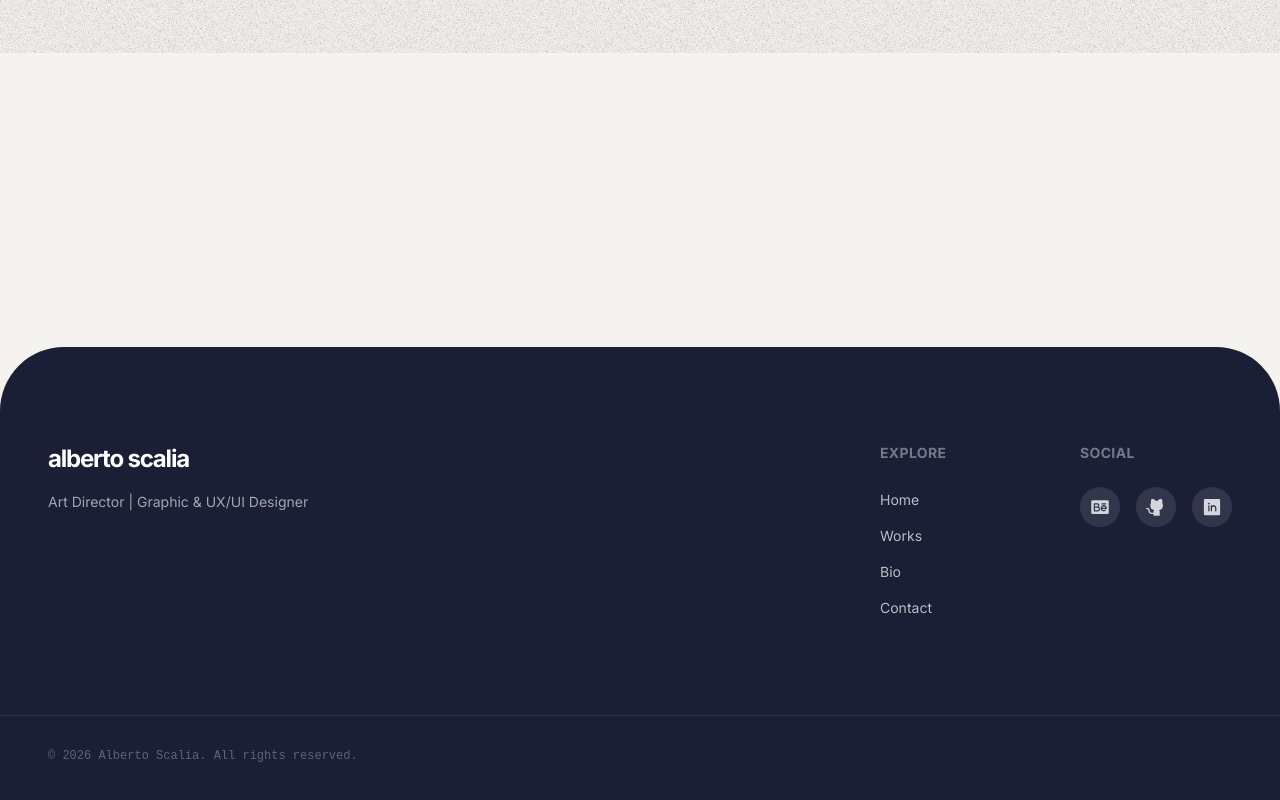
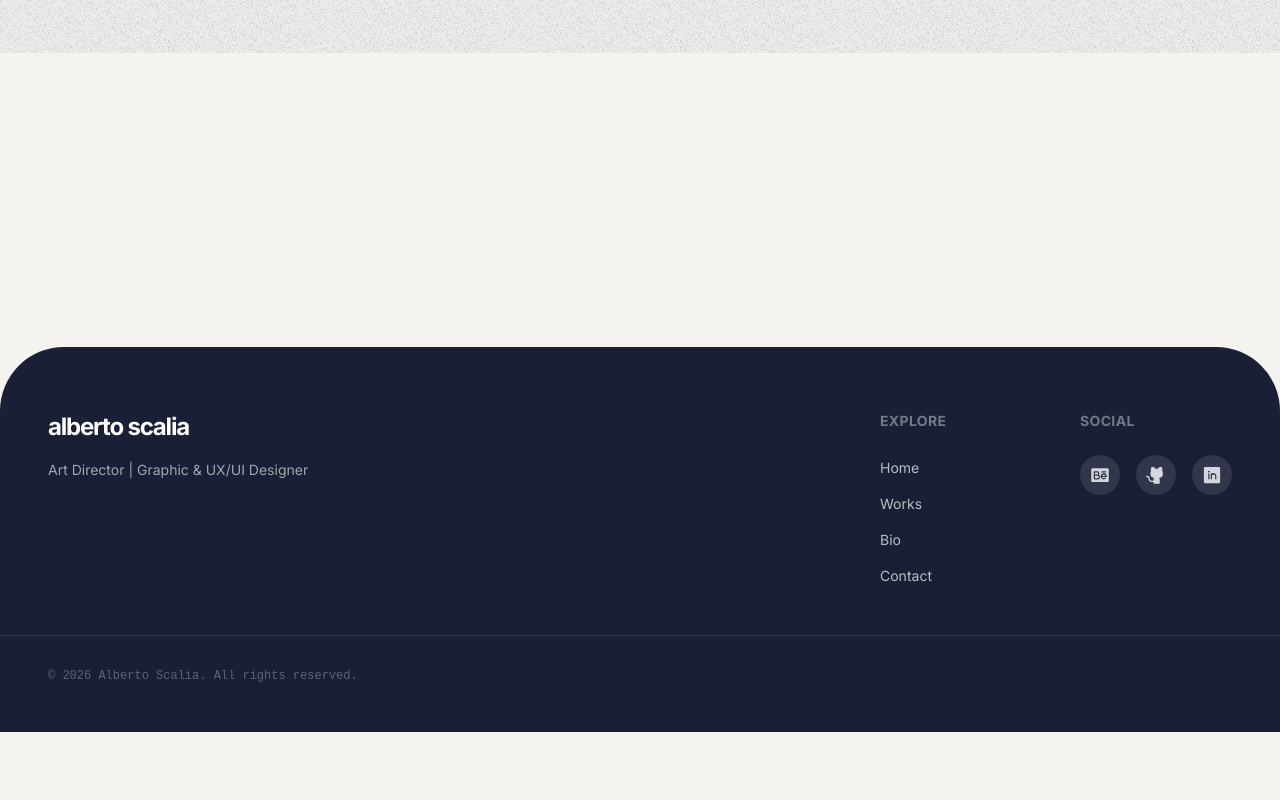
Before and after one commit to AlbertoScalia/portfolio, a React (Vite) app: page /portfolio/contact in a window 1280 px wide. Shown: the part 747-1547 px from the top of the page. After the commit the page ends 1479 px from the top, so only its background shows below. Built offline with nearby package versions, Linux system fonts and the light colour scheme.

Commit message:
Tenth commit

```diff
--- a/src/components/Footer.jsx
+++ b/src/components/Footer.jsx
@@ -5,7 +5,7 @@ import { BehanceLogo, GithubLogo, LinkedinLogo } from '@phosphor-icons/react';
 export default function Footer() {
     return (
         /* 1. Cambiato bg-white in bg-blue e rimosso il bordo grigio */
-        <footer className="relative z-10 bg-blue pt-24 pb-12 rounded-t-[4rem]">
+        <footer className="relative z-10 bg-blue pt-16 pb-12 rounded-t-[4rem]">
             <div className="max-w-7xl mx-auto px-6 lg:px-12 flex flex-col md:flex-row justify-between gap-12">
                 <div className="max-w-sm">
                     {/* 2. Testo ora bianco (o light) */}
@@ -53,7 +53,7 @@ export default function Footer() {
             </div>
 
             {/* 5. Bordo inferiore e copyright adattati al blu */}
-            <div className="max-w-7xl mx-auto px-6 lg:px-12 mt-24 pt-8 border-t border-white/10 flex flex-col md:flex-row items-center justify-between text-xs text-white/30 font-mono">
+            <div className="max-w-7xl mx-auto px-6 lg:px-12 mt-12 pt-8 border-t border-white/10 flex flex-col md:flex-row items-center justify-between text-xs text-white/30 font-mono">
                 <p>&copy; {new Date().getFullYear()} Alberto Scalia. All rights reserved.</p>
             </div>
         </footer>
--- a/src/components/WorksGallery.jsx
+++ b/src/components/WorksGallery.jsx
@@ -29,7 +29,7 @@ const projects = [
 
 export default function WorksGallery() {
     return (
-        <section id="progetti" className="relative py-32 px-6 lg:px-12 w-full mx-auto max-w-7xl">
+        <section id="progetti" className="relative py-16 px-6 lg:px-12 w-full mx-auto max-w-7xl">
             <div className="mb-20 flex flex-col md:flex-row md:items-end justify-between gap-8">
                 <h2 className="text-4xl md:text-6xl font-sans font-bold tracking-tighter">
                     Here's how I spent <br />
```
Also changed, not shown: 4 other files (tests, documents, lock files or other folders).
